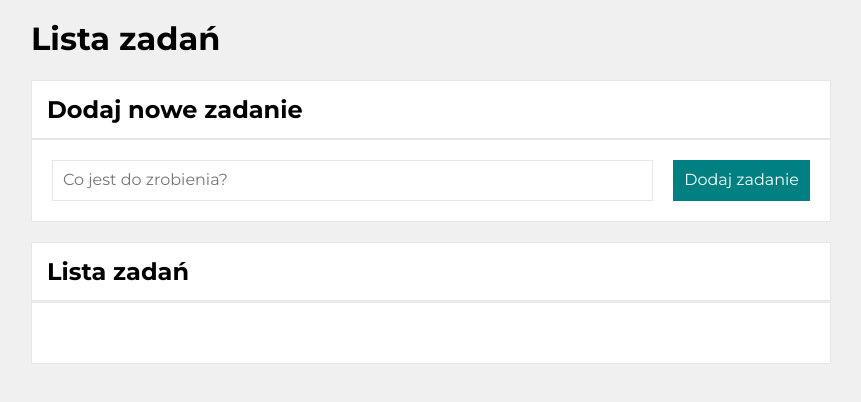
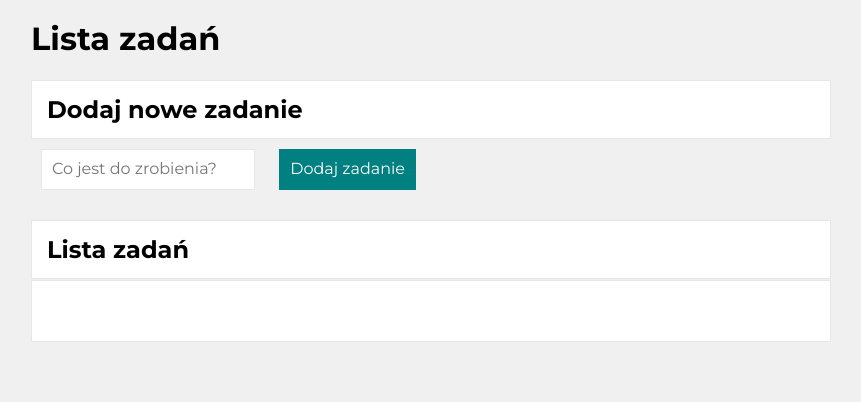
Before and after one commit to Tamarthy/lista-zada-, a plain HTML site: page index.html in a window 1280 px wide. Shown: the whole page, without its empty margins (209-1070 px from the left). Drawn offline with nearby package versions, Linux system fonts and the light colour scheme.

Commit message:
divided into 2 sections

```diff
--- a/index.html
+++ b/index.html
@@ -9,25 +9,30 @@
     <link rel="stylesheet" href="https://cdnjs.cloudflare.com/ajax/libs/normalize/8.0.1/normalize.min.css"
         integrity="sha512-NhSC1YmyruXifcj/KFRWoC561YpHpc5Jtzgvbuzx5VozKpWvQ+4nXhPdFgmx8xqexRcpAglTj9sIBWINXa8x5w=="
         crossorigin="anonymous" />
-        <link rel="preconnect" href="https://fonts.gstatic.com">
-<link href="https://fonts.googleapis.com/css2?family=Montserrat:wght@400;700&display=swap" rel="stylesheet">
+    <link rel="preconnect" href="https://fonts.gstatic.com">
+    <link href="https://fonts.googleapis.com/css2?family=Montserrat:wght@400;700&display=swap" rel="stylesheet">
     <link href="css/style.css" rel="stylesheet">
     <link href="css/button.css" rel="stylesheet">
     <link href="css/form.css" rel="stylesheet">
     <link href="css/taskList.css" rel="stylesheet">
     <script defer src="js/script.js"></script>
-    <!-- dodaj font -->
 </head>
 
 <body class="body">
     <div class="container">
-        <form class="form js-form">
-            <h1><strong>Lista zadań</strong></h1>
+        <header>
+            <h1>Lista zadań</h1>
+        </header>
+        <section>
             <h2 class="form__legend">Dodaj nowe zadanie</h2>
-            <div class="form__input"><input name="task" required placeholder="Co jest do zrobienia?" class="form__newTask js-newTask">
-            <button class="AddNewTaskButton js-AddNewTaskButton">Dodaj zadanie</button></div>
+            <form class="form js-form">
+                    <input name="task" required placeholder="Co jest do zrobienia?" class="form__newTask js-newTask">
+                    <button class="AddNewTaskButton js-AddNewTaskButton">Dodaj zadanie</button>
+            </form>
+        </section>
+        <section>
             <h2 class="form__legend">Lista zadań</h2>
-        </form>
+        </section>
         <ul class="taskList js-tasks">
         </ul>
     </div>
```
